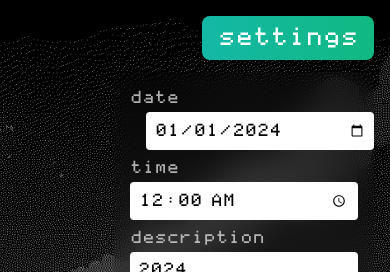
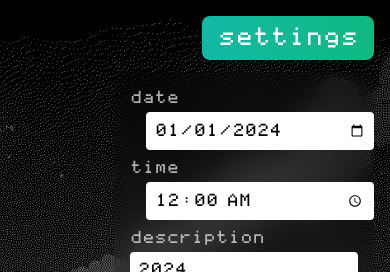
Before and after one commit to ishan0102/countdowns, a Next.js app: page / in a window 390 px wide. Both pictures are taken after a click on the button "settings". Shown: the top 272 px of the page. Built offline with nearby package versions, Linux system fonts and the light colour scheme.

Commit message:
Fix time input offset bug on mobile

```diff
--- a/src/components/Countdown/index.js
+++ b/src/components/Countdown/index.js
@@ -74,7 +74,7 @@ export function Countdown() {
         </label>
         <label className="block text-neutral-200 text-opacity-75 text-sm font-apple2mono mt-2">
           time
-          <input type="time" value={time} onChange={handleTimeChange} className="mt-1 w-full p-2 rounded text-black font-apple2mono" />
+          <input type="time" value={time} onChange={handleTimeChange} className="mt-1 ml-4 md:ml-0 w-full p-2 rounded text-black font-apple2mono" />
         </label>
         <label className="block text-neutral-200 text-opacity-75 text-sm font-apple2mono mt-2">
           description
```
